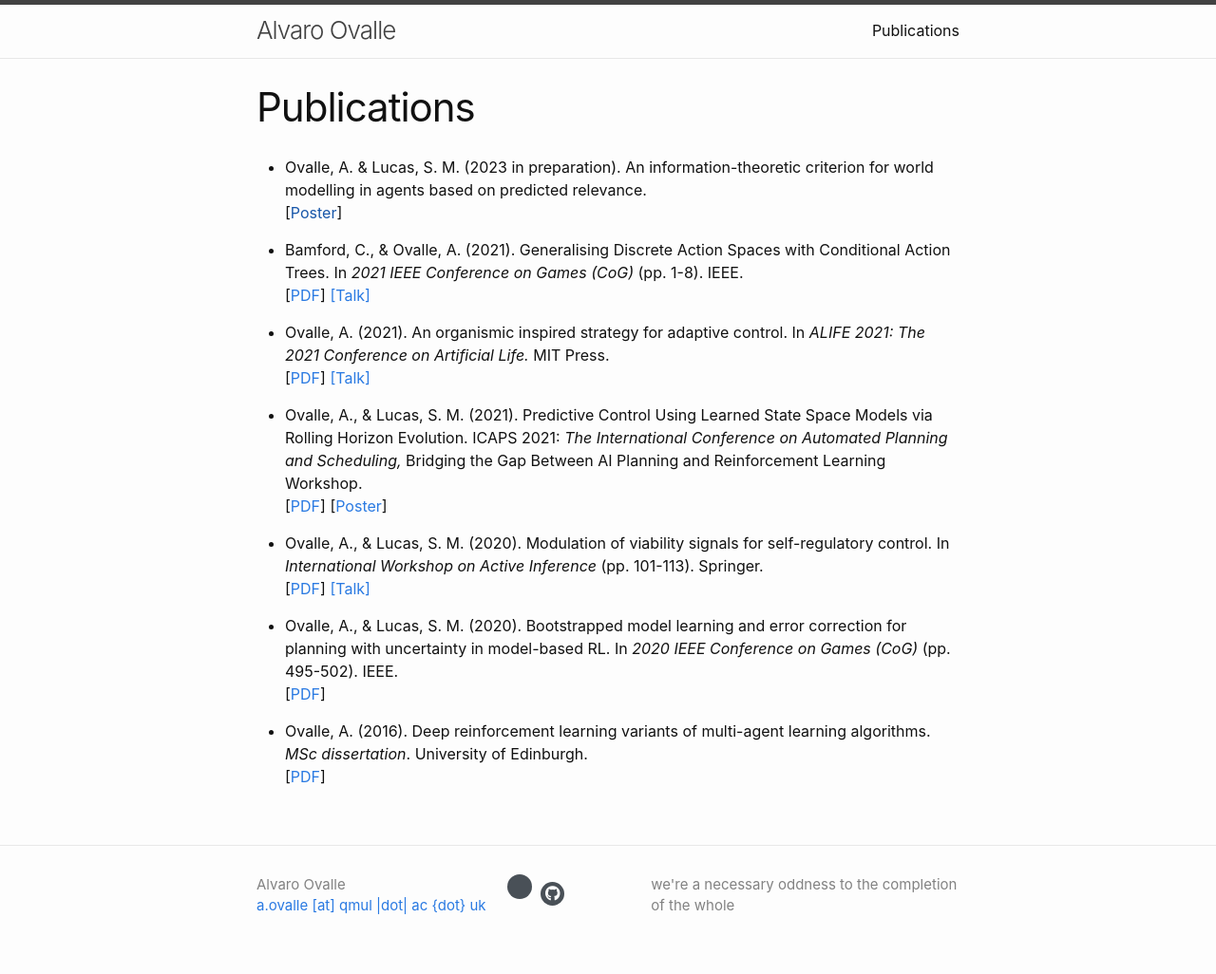
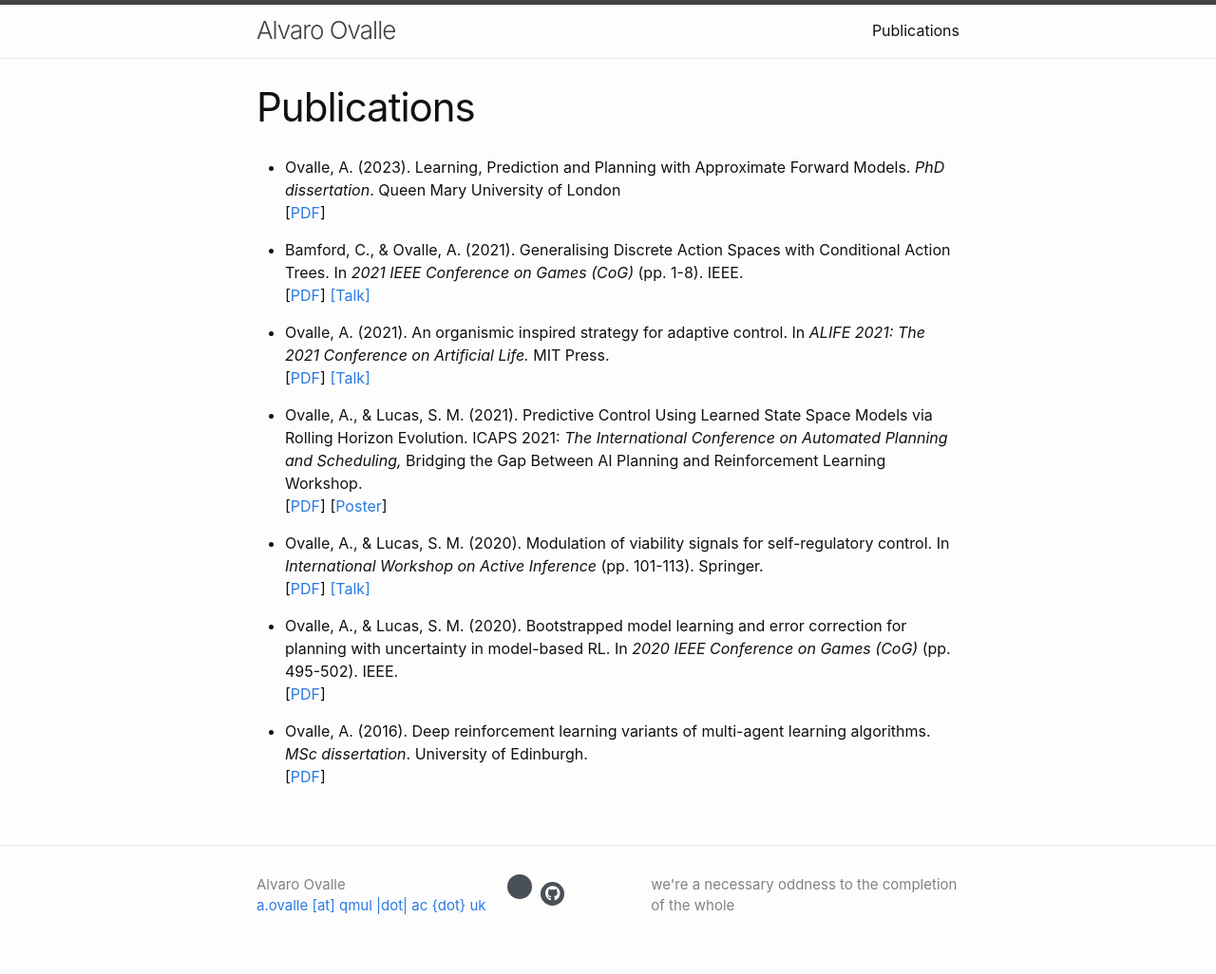
Before and after one commit to aovalle/aovalle.github.io, a Jekyll site: the page built from publications.md, in a window 1280 px wide. Shown: the whole page at 95% size. Built offline with Jekyll 4.4.1, drawn with Linux system fonts in a browser that asks for light colours; nearby versions of some CDN libraries; a style sheet for code colours, icons or effects is not loaded.

Commit message:
Publication list updated
- publication list updated
- MSc link is dead/offline? updated with local copy
- PhD local copy

```diff
--- a/publications.md
+++ b/publications.md
@@ -4,9 +4,9 @@ title: Publications
 permalink: /publications/
 ---
 
-- Ovalle, A. & Lucas, S. M. (2023 in preparation). An information-theoretic criterion for world modelling in agents based on predicted relevance.
+- Ovalle, A. (2023). Learning, Prediction and Planning with Approximate Forward Models. *PhD dissertation*. Queen Mary University of London
 <br>
-[[Poster]()]
+[[PDF](./assets/dissertations/Learning_Prediction_and_Planning_with_Approximate_Forward_Models-Alvaro_Ovalle-PhD_dissertation_2023.pdf)]
 
 - Bamford, C., & Ovalle, A. (2021). Generalising Discrete Action Spaces with Conditional Action Trees. In *2021 IEEE Conference on Games (CoG)* (pp. 1-8). IEEE.
 <br>
@@ -31,4 +31,4 @@ permalink: /publications/
 
 - Ovalle, A. (2016). Deep reinforcement learning variants of multi-agent learning algorithms. *MSc dissertation*. University of Edinburgh.
 <br>
-[[PDF](https://project-archive.inf.ed.ac.uk/msc/20162091/msc_proj.pdf)]
+[[PDF](./assets/dissertations/Deep_RL_variants_of_multi-agent_learning_algorithms-Alvaro_Ovalle-MSc_thesis_2016.pdf)]
```
Also changed, not shown: 2 other files.
